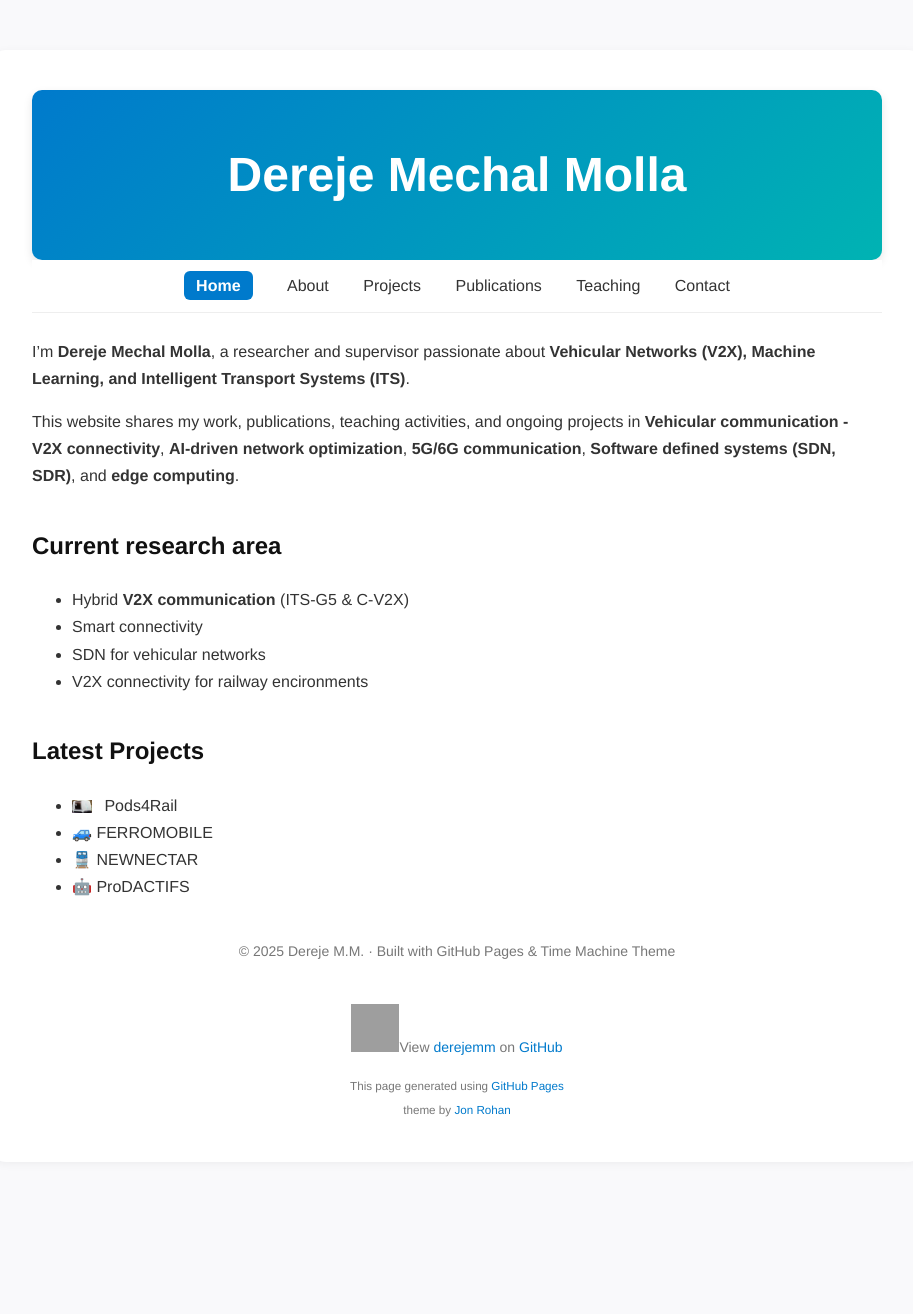
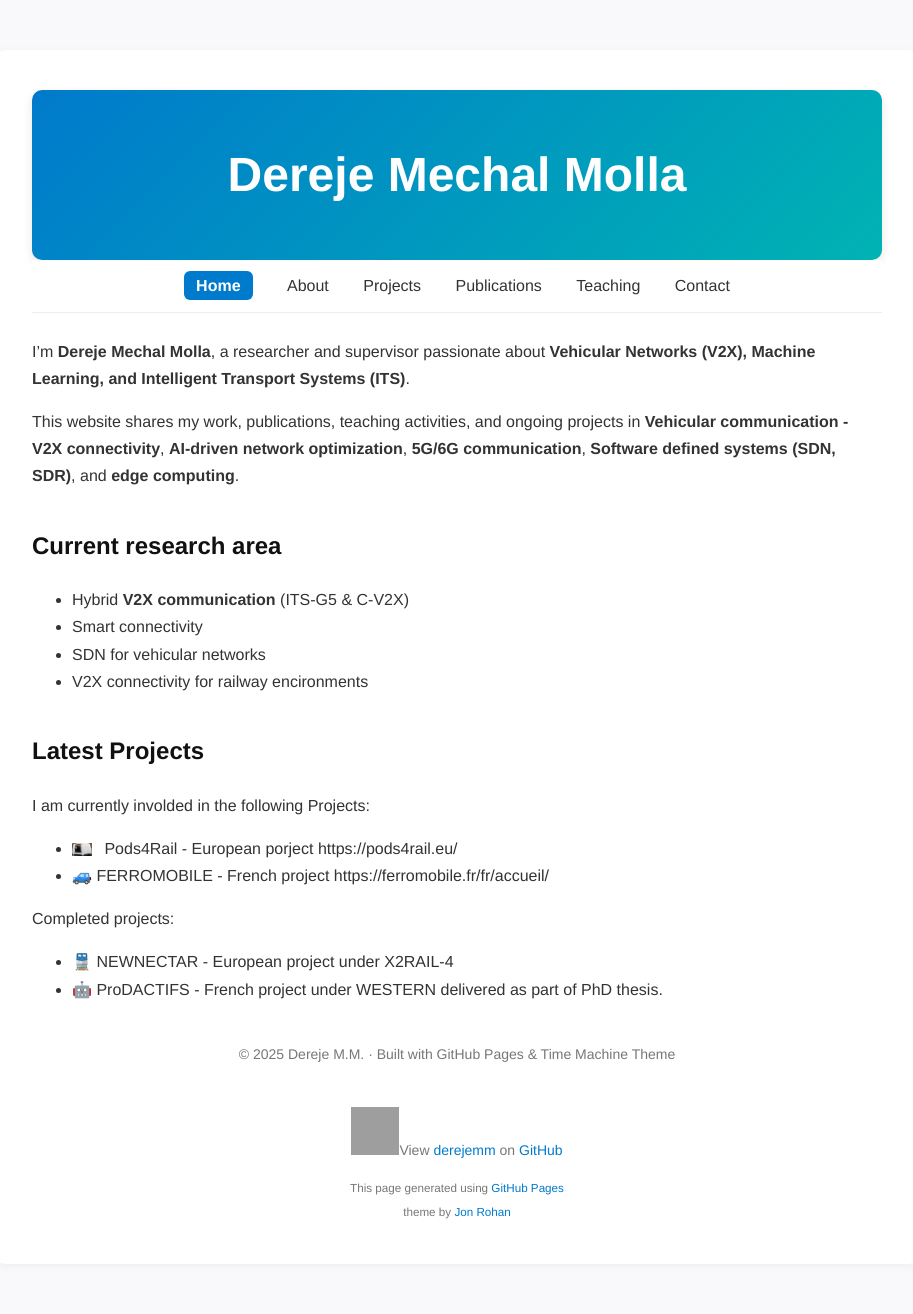
Before and after one commit to derejemm/derejemm.github.io, a Jekyll site: the page built from index.md, in a window 1280 px wide. Shown: the whole page, without its empty margins (183-1096 px from the left). Built offline with Jekyll 4.4.1, drawn with Linux system fonts in a browser that asks for light colours; a script that is not in the unit is left out; the repository's description, which GitHub fills in, is left out; before the commit the page ends 1212 px from its top, so only the background shows below that; grey boxes are pictures that could not be loaded.

Commit message:
Update index.md

```diff
--- a/index.md
+++ b/index.md
@@ -16,10 +16,13 @@ This website shares my work, publications, teaching activities, and ongoing proj
 
 
 ## Latest Projects
-- <img src="/assets/image/pods4rail.png" width="20" style="vertical-align: middle; margin-right: 8px;"> Pods4Rail
-- 🚙 FERROMOBILE
-- 🚆 NEWNECTAR
-- 🤖 ProDACTIFS
+I am currently involded in the following Projects:
+- <img src="/assets/image/pods4rail.png" width="20" style="vertical-align: middle; margin-right: 8px;"> Pods4Rail - European porject https://pods4rail.eu/
+- 🚙 FERROMOBILE - French project https://ferromobile.fr/fr/accueil/
+
+Completed projects:
+- 🚆 NEWNECTAR - European project under X2RAIL-4
+- 🤖 ProDACTIFS - French project under WESTERN delivered as part of PhD thesis.
 
 
 
```
